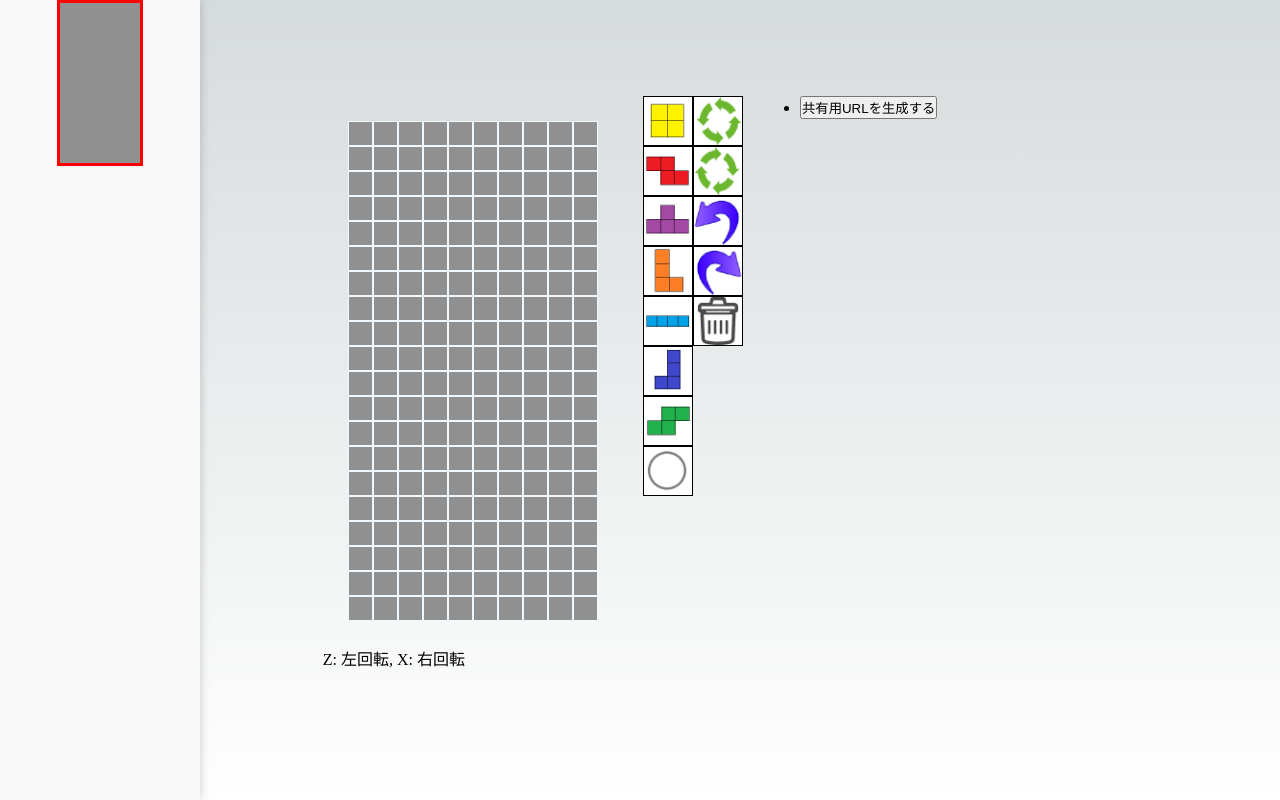
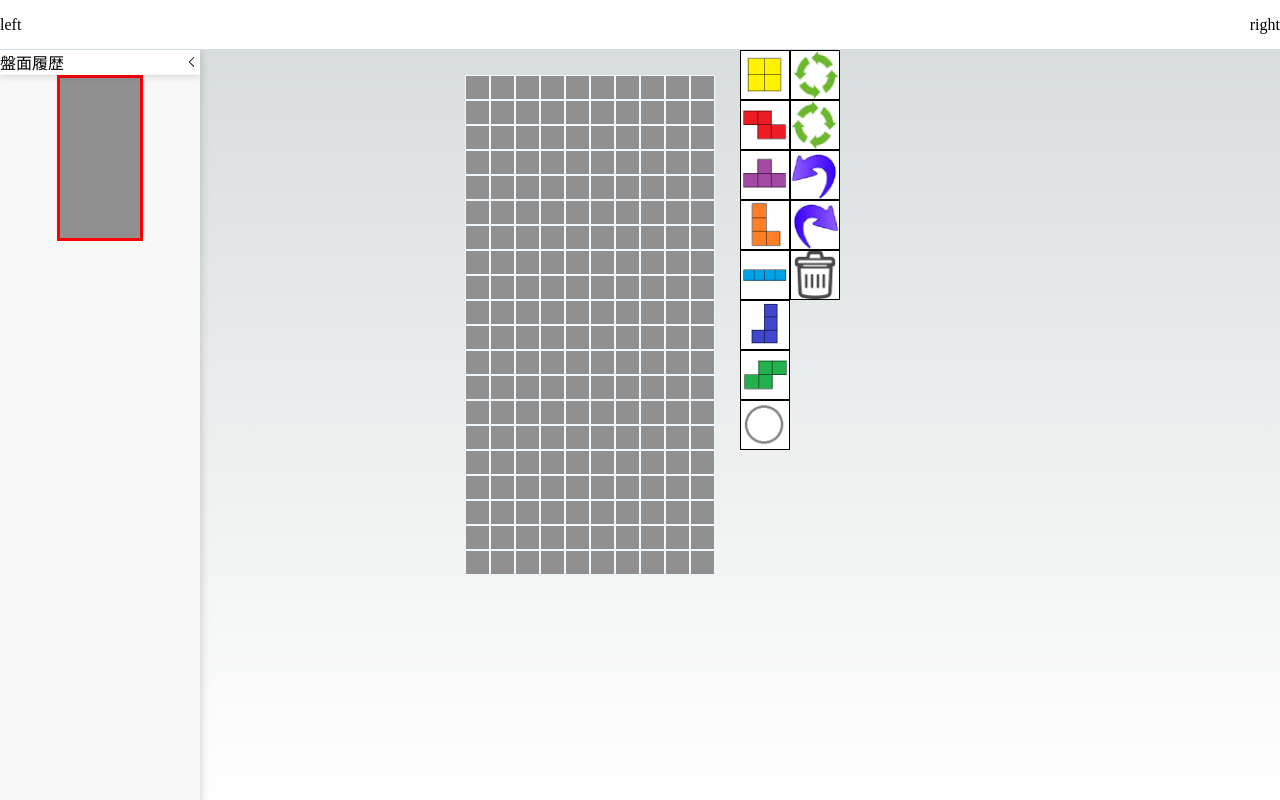
Before and after one commit to hikamayogoat/next-practice, a Next.js app: page / in a window 1280 px wide. Built offline with nearby package versions, Linux system fonts and the light colour scheme.

Commit message:
（作業中）CSSで色々調整してパーツを揃える

```diff
--- a/package.json
+++ b/package.json
@@ -21,6 +21,7 @@
     "pako": "^2.1.0",
     "react": "18.2.0",
     "react-dom": "18.2.0",
+    "react-icons": "^4.8.0",
     "typescript": "4.9.5"
   },
   "devDependencies": {
--- a/src/app/components/TetrisArea/Controller/controller.module.css
+++ b/src/app/components/TetrisArea/Controller/controller.module.css
@@ -1,7 +1,6 @@
 .list {
   display: grid;
-  grid-template-columns: min-content min-content;
-  grid-auto-rows: 50px;
+  grid-template-columns: max-content max-content;
 }
 
 .controlPanel {
--- /dev/null
+++ b/src/app/components/TetrisArea/Header.tsx
@@ -0,0 +1,10 @@
+import headerStyle from "./header.module.css";
+
+export function Header() {
+  return (
+    <>
+      <div className={headerStyle.left}>left</div>
+      <div className={headerStyle.right}>right</div>
+    </>
+  );
+}
--- a/src/app/components/TetrisArea/Histories/HistoryList.tsx
+++ b/src/app/components/TetrisArea/Histories/HistoryList.tsx
@@ -3,6 +3,7 @@ import { Dispatch, SetStateAction, useEffect, useState } from "react";
 import { convertToTableStyleFromHistory } from "util/converter";
 import { generateEmptyTableStyleArray } from "util/generater";
 import historyListStyle from "./historyList.module.css";
+import { VscChevronLeft, VscChevronRight } from "react-icons/vsc";
 
 export type HistoriesProps = {
   historyIndexState: number | undefined;
@@ -16,6 +17,8 @@ export function HistoryList(props: HistoriesProps) {
     border: "solid 3px",
     borderColor: "red",
   };
+
+  const [isOpen, setIsOpen] = useState(true);
 
   useEffect(() => {
     const historyRaw = localStorage.getItem(config.historyStorageKey);
@@ -37,8 +40,27 @@ export function HistoryList(props: HistoriesProps) {
     props.setHistoryIndexState(nextIdx);
   };
 
+  const toggleHistory = () => {
+    setIsOpen(!isOpen);
+  };
+
+  if (isOpen) {
     return (
       <div className={historyListStyle.sidebar}>
+        <div className={historyListStyle.header}>
+          <div className={historyListStyle.header_left}>盤面履歴</div>
+          {isOpen ? (
+            <VscChevronLeft
+              className={historyListStyle.header_right}
+              onClick={toggleHistory}
+            ></VscChevronLeft>
+          ) : (
+            <VscChevronRight
+              className={historyListStyle.header_right}
+              onClick={toggleHistory}
+            ></VscChevronRight>
+          )}
+        </div>
         <ul>
           {historyListState.map((history, idx) =>
             props.historyIndexState != undefined &&
@@ -79,4 +101,11 @@ export function HistoryList(props: HistoriesProps) {
         </ul>
       </div>
     );
+  } else {
+    return (
+      <div className={historyListStyle.sidebar_open_button}>
+        <VscChevronRight onClick={toggleHistory}></VscChevronRight>
+      </div>
+    );
   }
+}
--- a/src/app/components/TetrisArea/Histories/historyList.module.css
+++ b/src/app/components/TetrisArea/Histories/historyList.module.css
@@ -1,9 +1,8 @@
 .sidebar {
   position: fixed;
-  top: 0;
   left: 0;
   width: 200px;
-  height: 100vh;
+  height: 100%;
   background-color: #f8f8f8;
   box-shadow: 0 0 10px rgba(0, 0, 0, 0.2);
   overflow-y: scroll;
@@ -11,6 +10,26 @@
   flex-direction: column;
   justify-content: flex-start;
   align-items: center;
+}
+
+.header {
+  position: sticky;
+  border-bottom: 1px solid #f8f8f8;
+  top: 0;
+  z-index: 1;
+  width: 100%;
+  background-color: white;
+  align-items: center;
+  display: flex;
+  box-shadow: 0 0 10px rgba(0, 0, 0, 0.2);
+}
+
+.header_left {
+  float: left;
+}
+
+.header_right {
+  margin-left: auto;
 }
 
 /* あとで固定値じゃなく調整する */
@@ -24,3 +43,16 @@
 .cell {
   aspect-ratio: 1;
 }
+
+.sidebar_open_button {
+  position: absolute;
+  top: 55px;
+  left: 0;
+  width: 20px;
+  height: 20px;
+  background-color: #f8f8f8;
+  box-shadow: 0 0 10px rgba(0, 0, 0, 0.2);
+  display: flex;
+  justify-content: center;
+  align-items: center;
+}
--- a/src/app/components/TetrisArea/TetrisArea.tsx
+++ b/src/app/components/TetrisArea/TetrisArea.tsx
@@ -1,5 +1,5 @@
 import tetrisArea from "./tetrisArea.module.css";
-import { useEffect, useRef, useState } from "react";
+import { Dispatch, SetStateAction, useEffect, useRef, useState } from "react";
 import { ControllerMemo, Controller } from "./Controller/Controller";
 import { TetrisTable as TetrisTable } from "./TetrisTable/TetrisTable";
 import { BlockKind, config } from "../../config/config";
@@ -222,15 +222,12 @@ export default function Top() {
   };
 
   return (
-    <div className={tetrisArea.top}>
-      <HistoryList {...historiesProps} />
-      <TetrisTable {...tetrisFieldProps} />
-      <Controller {...controllerProps} />
-      <ul>
-        <li>
-          <button onClick={generateShareURL}>共有用URLを生成する</button>
-        </li>
-      </ul>
+    <div>
+      <div className={tetrisArea.app}>
+        <HistoryList {...historiesProps} />
+        <TetrisTable {...tetrisFieldProps} />
+        <Controller {...controllerProps} />
+      </div>
     </div>
   );
 }
--- a/src/app/components/TetrisArea/TetrisTable/TetrisTable.tsx
+++ b/src/app/components/TetrisArea/TetrisTable/TetrisTable.tsx
@@ -239,7 +239,6 @@ export function TetrisTable(props: TetrisTableProps) {
           </div>
         ))}
       </div>
-      <p>Z: 左回転, X: 右回転</p>
       {erasableRowsState.length > 0 && props.isLatestTable ? (
         <button onClick={onClickEraseLine}>ライン消去</button>
       ) : (
--- /dev/null
+++ b/src/app/components/TetrisArea/header.module.css
@@ -0,0 +1,7 @@
+.left {
+  float: left;
+}
+
+.right {
+  margin-left: auto;
+}
--- a/src/app/components/TetrisArea/tetrisArea.module.css
+++ b/src/app/components/TetrisArea/tetrisArea.module.css
@@ -1,6 +1,3 @@
-.top {
-  display: grid;
-  grid-template-columns: min-content 1fr 1fr min-content;
-  grid-template-rows: 1fr;
-  grid-gap: 20px;
+.app{
+  display: flex;
 }
--- a/src/app/head.tsx
+++ b/src/app/head.tsx
@@ -1,7 +1,7 @@
 export default function Head() {
   return (
     <>
-      <title>テト譜 製作中</title>
+      <title>テトリス譜面 アルファ版</title>
       <meta content="width=device-width, initial-scale=1" name="viewport" />
       <meta name="description" content="Generated by create next app" />
       <link rel="icon" href="/favicon.ico" />
--- a/src/app/page.module.css
+++ b/src/app/page.module.css
@@ -1,8 +1,20 @@
+.header{
+  position: fixed;
+  display: flex;
+  top: 0;
+  width: 100%;
+  height: 50px;
+  background: white;
+  border-bottom: 1px solid #d1dce5;
+  z-index: 999;
+  align-items: center;
+}
+
 .main {
   display: flex;
   flex-direction: column;
   justify-content: space-between;
   align-items: center;
-  padding: 6rem;
   min-height: 100vh;
+  padding-top: 50px;
 }
--- a/src/app/page.tsx
+++ b/src/app/page.tsx
@@ -1,6 +1,8 @@
 "use client";
 
 import { Inter } from "@next/font/google";
+import { useRef, useState } from "react";
+import { Header } from "./components/TetrisArea/Header";
 import Top from "./components/TetrisArea/TetrisArea";
 import styles from "./page.module.css";
 
@@ -8,8 +10,13 @@ const inter = Inter({ subsets: ["latin"] });
 
 export default function Home() {
   return (
-    <main className={styles.main}>
-      <Top />
-    </main>
+    <div>
+      <div className={styles.header}>
+        <Header />
+      </div>
+      <main className={styles.main}>
+        <Top />
+      </main>
+    </div>
   );
 }
```
Also changed, not shown: 1 other file (tests, documents, lock files or other folders). Lines whose indentation alone changed are shown as unchanged.
